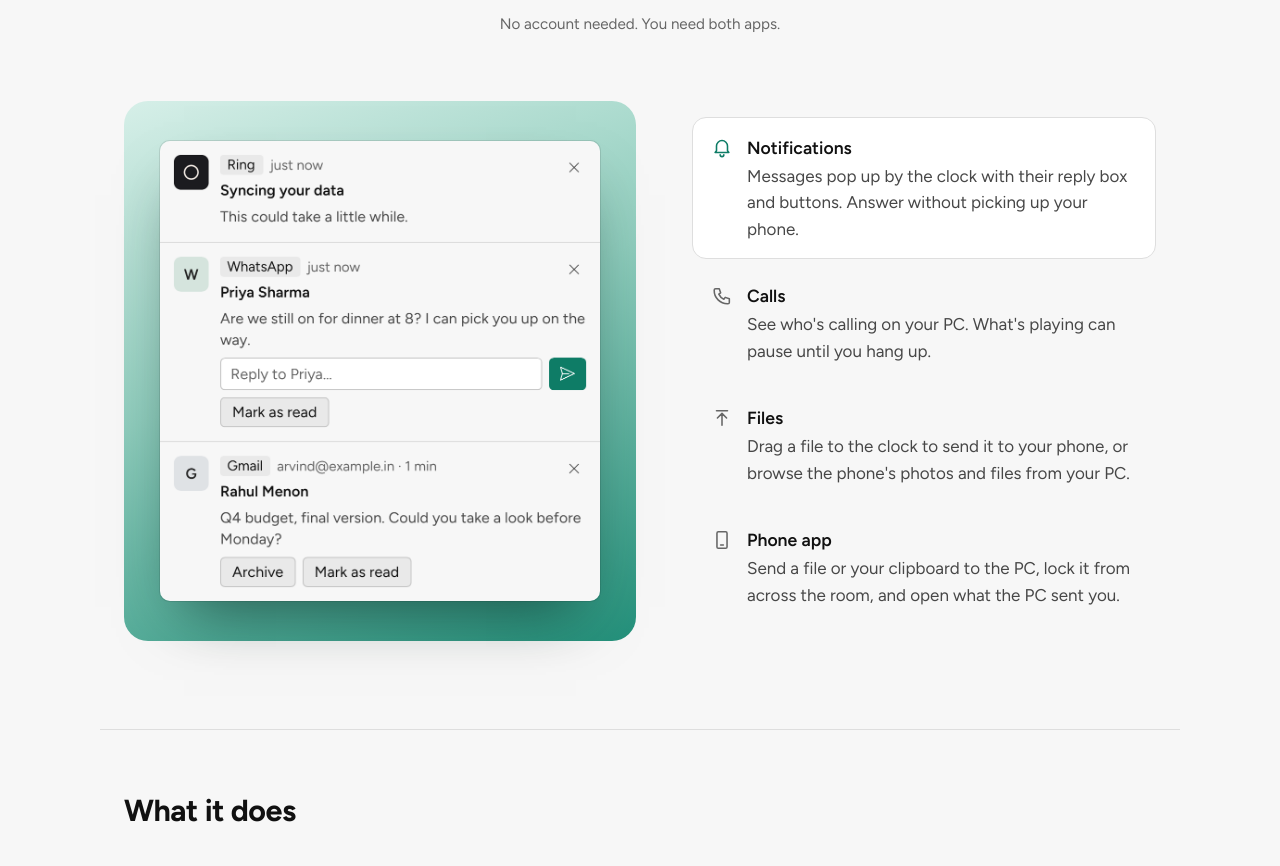
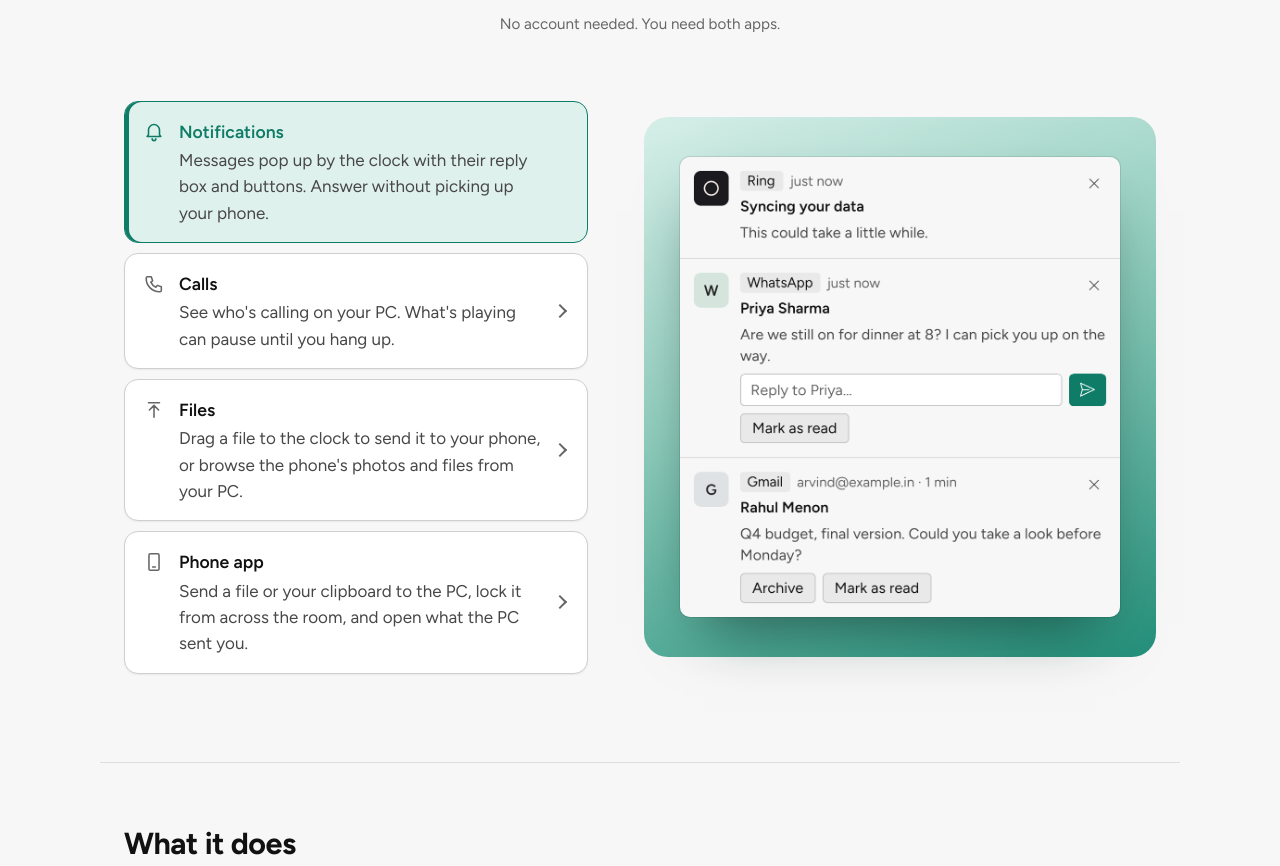
Before and after one commit to pocketdoor/pocketdoor.github.io, a plain HTML site: page index.html in a window 1280 px wide. Shown: the part 440-1306 px from the top of the page. Drawn offline with Linux system fonts and the light colour scheme.

Commit message:
Showcase: the list on the left and the pictures on the right; each line a card with an arrow, the chosen one in the accent colour
Co-Authored-By: Claude Opus 5.5 <noreply@anthropic.com>

```diff
--- a/index.html
+++ b/index.html
@@ -13,13 +13,13 @@
 
   :root {
     --bg: #f7f7f7; --surface: #ffffff; --text: #474747; --strong: #111111; --muted: #666666; --line: #dedede;
-    --accent: #0e7c66; --on-accent: #ffffff; --tint: #dff1ec; --wall: linear-gradient(160deg, #d6efe8 0%, #8fcdbd 45%, #23907a 100%);
+    --accent: #0e7c66; --on-accent: #ffffff; --tint: #dff1ec; --card-line: #cfcfcf; --wall: linear-gradient(160deg, #d6efe8 0%, #8fcdbd 45%, #23907a 100%);
     --shadow: 0 30px 60px -20px rgba(3, 30, 25, .7);
   }
   @media (prefers-color-scheme: dark) {
     :root {
       --bg: #1c1c1c; --surface: #222222; --text: #b0b0b0; --strong: #f2f2f2; --muted: #8c8c8c; --line: #343434;
-      --accent: #3fc1a3; --on-accent: #0b1f1a; --tint: #1f3a34; --wall: linear-gradient(160deg, #14584a 0%, #0c3d33 50%, #062720 100%);
+      --accent: #3fc1a3; --on-accent: #0b1f1a; --tint: #1f3a34; --card-line: #454545; --wall: linear-gradient(160deg, #14584a 0%, #0c3d33 50%, #062720 100%);
       --shadow: 0 24px 60px -24px rgba(0, 0, 0, .8);
     }
   }
@@ -50,23 +50,29 @@
   .button svg { flex: none; width: 18px; height: 18px; }
   .under { color: var(--muted); font-size: .95rem; margin-top: 16px; }
 
-  /* The app at its real size: the picture on a tile, and beside it the list that chooses it */
-  .show { display: grid; grid-template-columns: auto minmax(0, 1fr); gap: 56px; align-items: center; padding-bottom: 88px; }
+  /* The app at its real size: the list that chooses a picture, and beside it the picture on a tile */
+  .show { display: grid; grid-template-columns: minmax(0, 1fr) auto; gap: 56px; align-items: center; padding-bottom: 88px; }
   .stage { display: grid; place-items: center; width: 512px; min-height: 540px; padding: 36px; border-radius: 24px; background: var(--wall); }
   .stage figure { display: none; }
   .stage figure.on, .show.plain .stage figure { display: block; }
   .show.plain .stage { gap: 28px; }
   .stage img { display: block; max-width: 100%; height: auto; border-radius: 10px; box-shadow: 0 30px 60px -24px rgba(3, 30, 25, .6), 0 0 0 1px rgba(0, 0, 0, .1); }
   .stage img.phone { border-radius: 24px; }
-  .tabs { display: grid; gap: 6px; }
-  .tabs button { display: grid; grid-template-columns: auto minmax(0, 1fr); gap: 2px 14px; align-items: center; padding: 16px 18px; border: 1px solid transparent; border-radius: 14px; background: none; color: var(--text); font: inherit; text-align: left; cursor: pointer; }
-  .tabs button:hover { background: var(--surface); }
-  .tabs button[aria-selected="true"] { background: var(--surface); border-color: var(--line); }
+  .tabs { display: grid; gap: 10px; }
+  .tabs button { display: grid; grid-template-columns: auto minmax(0, 1fr) auto; gap: 2px 14px; align-items: center; padding: 16px 18px; border: 1px solid var(--card-line); border-radius: 14px; background: var(--surface); color: var(--text); font: inherit; text-align: left; cursor: pointer; box-shadow: 0 1px 2px rgba(0, 0, 0, .06); transition: border-color .15s, background-color .15s, box-shadow .15s; }
+  .tabs button:hover { border-color: var(--accent); box-shadow: 0 4px 14px -6px rgba(0, 0, 0, .25); }
+  .tabs button[aria-selected="true"] { background: var(--tint); border-color: var(--accent); box-shadow: inset 4px 0 0 var(--accent); cursor: default; }
   .tabs button:focus-visible { outline: 2px solid var(--accent); outline-offset: 2px; }
   .tabs svg { width: 22px; height: 22px; fill: none; stroke: var(--muted); stroke-width: 1.7; stroke-linecap: round; stroke-linejoin: round; }
   .tabs button[aria-selected="true"] svg { stroke: var(--accent); }
   .tabs b { color: var(--strong); font-weight: 600; font-size: 1.1rem; }
+  .tabs button[aria-selected="true"] b { color: var(--accent); }
   .tabs span { grid-column: 2; }
+  /* An arrow on the lines not chosen: they show something else. */
+  .tabs button::after { content: ""; grid-column: 3; grid-row: 1 / span 2; width: 8px; height: 8px; border-top: 2px solid var(--muted); border-right: 2px solid var(--muted); transform: rotate(45deg); margin-right: 4px; transition: transform .15s; }
+  .tabs button:hover::after { border-color: var(--accent); transform: translateX(3px) rotate(45deg); }
+  .tabs button[aria-selected="true"]::after { visibility: hidden; }
+  @media (prefers-reduced-motion: reduce) { .tabs button, .tabs button::after { transition: none; } }
 
   /* What it does */
   .does { border-top: 1px solid var(--line); padding-top: 64px; padding-bottom: 72px; }
@@ -102,7 +108,7 @@
   @media (max-width: 860px) {
     .hero { padding-top: 48px; padding-bottom: 48px; }
     .show { grid-template-columns: minmax(0, 1fr); gap: 24px; }
-    .stage { order: 2; width: auto; min-height: 0; }
+    .stage { width: auto; min-height: 0; }
     .features { grid-template-columns: repeat(2, minmax(0, 1fr)); }
     .columns { grid-template-columns: 1fr; gap: 48px; }
   }
@@ -139,6 +145,12 @@
   </section>
 
   <section class="wrap show plain" id="show" aria-label="What Pocket Door looks like">
+    <div class="tabs" role="tablist" aria-label="What Pocket Door does" aria-orientation="vertical">
+      <button type="button" role="tab" id="tab-notifications" aria-controls="show-notifications" aria-selected="true"><svg viewBox="0 0 24 24" aria-hidden="true"><path d="M6 16v-5a6 6 0 0 1 12 0v5l1.5 2h-15L6 16ZM10 20.5a2 2 0 0 0 4 0"/></svg><b>Notifications</b><span>Messages pop up by the clock with their reply box and buttons. Answer without picking up your phone.</span></button>
+      <button type="button" role="tab" id="tab-calls" aria-controls="show-calls" aria-selected="false"><svg viewBox="0 0 24 24" aria-hidden="true"><path d="M5 4h4l1.5 4.5-2 1.5a11 11 0 0 0 5.5 5.5l1.5-2L20 15v4a1.5 1.5 0 0 1-1.5 1.5A14.5 14.5 0 0 1 3.5 5.5 1.5 1.5 0 0 1 5 4Z"/></svg><b>Calls</b><span>See who's calling on your PC. What's playing can pause until you hang up.</span></button>
+      <button type="button" role="tab" id="tab-files" aria-controls="show-files" aria-selected="false"><svg viewBox="0 0 24 24" aria-hidden="true"><path d="M12 20V8M7 12l5-5 5 5M6 4h12"/></svg><b>Files</b><span>Drag a file to the clock to send it to your phone, or browse the phone's photos and files from your PC.</span></button>
+      <button type="button" role="tab" id="tab-phone" aria-controls="show-phone" aria-selected="false"><svg viewBox="0 0 24 24" aria-hidden="true"><path d="M8 3h8a1.5 1.5 0 0 1 1.5 1.5v15A1.5 1.5 0 0 1 16 21H8a1.5 1.5 0 0 1-1.5-1.5v-15A1.5 1.5 0 0 1 8 3ZM10.5 17.5h3"/></svg><b>Phone app</b><span>Send a file or your clipboard to the PC, lock it from across the room, and open what the PC sent you.</span></button>
+    </div>
     <div class="stage">
       <figure id="show-notifications" class="on" role="tabpanel" aria-labelledby="tab-notifications">
         <picture>
@@ -164,12 +176,6 @@
           <img class="phone" src="assets/phone-light.png" width="400" height="427" alt="The phone app's home screen: connected to a PC, with Send file, Send clipboard and Lock PC buttons and a list of items from the PC.">
         </picture>
       </figure>
-    </div>
-    <div class="tabs" role="tablist" aria-label="What Pocket Door does" aria-orientation="vertical">
-      <button type="button" role="tab" id="tab-notifications" aria-controls="show-notifications" aria-selected="true"><svg viewBox="0 0 24 24" aria-hidden="true"><path d="M6 16v-5a6 6 0 0 1 12 0v5l1.5 2h-15L6 16ZM10 20.5a2 2 0 0 0 4 0"/></svg><b>Notifications</b><span>Messages pop up by the clock with their reply box and buttons. Answer without picking up your phone.</span></button>
-      <button type="button" role="tab" id="tab-calls" aria-controls="show-calls" aria-selected="false"><svg viewBox="0 0 24 24" aria-hidden="true"><path d="M5 4h4l1.5 4.5-2 1.5a11 11 0 0 0 5.5 5.5l1.5-2L20 15v4a1.5 1.5 0 0 1-1.5 1.5A14.5 14.5 0 0 1 3.5 5.5 1.5 1.5 0 0 1 5 4Z"/></svg><b>Calls</b><span>See who's calling on your PC. What's playing can pause until you hang up.</span></button>
-      <button type="button" role="tab" id="tab-files" aria-controls="show-files" aria-selected="false"><svg viewBox="0 0 24 24" aria-hidden="true"><path d="M12 20V8M7 12l5-5 5 5M6 4h12"/></svg><b>Files</b><span>Drag a file to the clock to send it to your phone, or browse the phone's photos and files from your PC.</span></button>
-      <button type="button" role="tab" id="tab-phone" aria-controls="show-phone" aria-selected="false"><svg viewBox="0 0 24 24" aria-hidden="true"><path d="M8 3h8a1.5 1.5 0 0 1 1.5 1.5v15A1.5 1.5 0 0 1 16 21H8a1.5 1.5 0 0 1-1.5-1.5v-15A1.5 1.5 0 0 1 8 3ZM10.5 17.5h3"/></svg><b>Phone app</b><span>Send a file or your clipboard to the PC, lock it from across the room, and open what the PC sent you.</span></button>
     </div>
   </section>
 
```
